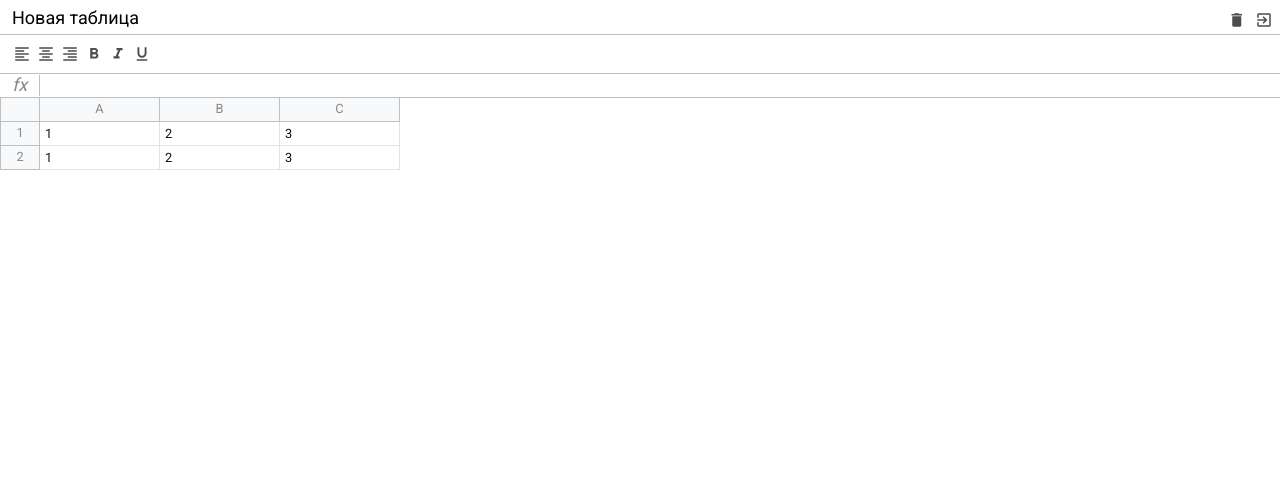
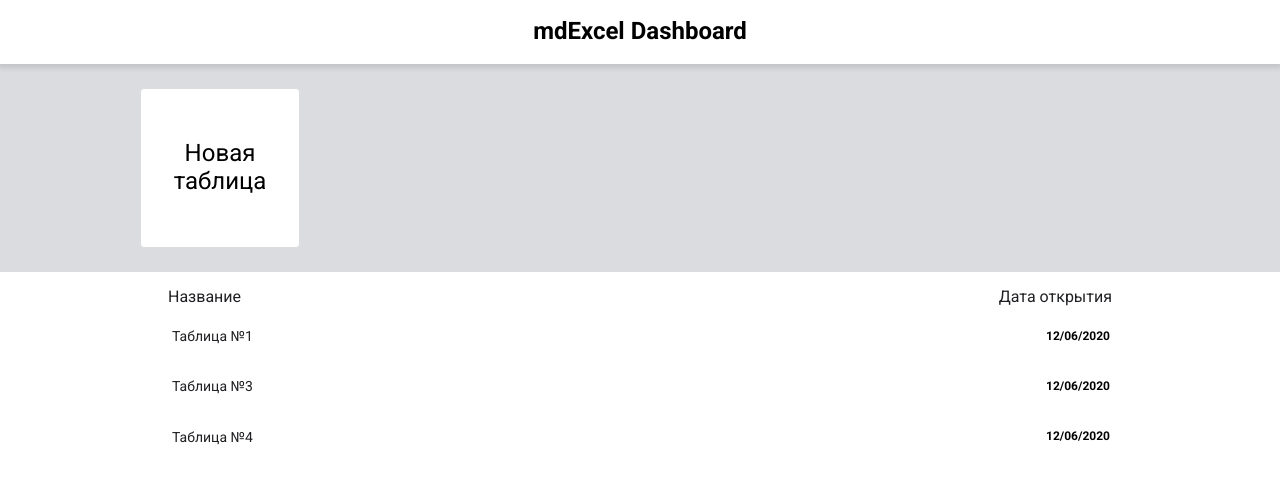
Before and after one commit to EffectDoplera/mdEcxel, a website built with webpack: page src/index.html in a window 1280 px wide. Built offline with nearby package versions, Linux system fonts and the light colour scheme.

Commit message:
dashboard layout

```diff
--- a/src/index.html
+++ b/src/index.html
@@ -12,103 +12,53 @@
   <body>
     <div id="app" class="container">
 
-      <div class="excel">
+      <div class="db">
 
-        <div class="excel__header">
+        <div class="db__header">
+          <h1>mdExcel Dashboard</h1>
+        </div>
 
-          <input type="text" class="input" value="Новая таблица" />
+        <div class="db__new">
+          <div class="db__view">
+            <a href="#" class="db__create">
+              Новая <br /> таблица
+            </a>
+          </div>
+        </div>
 
-          <div>
+        <div class="db__table db__view">
 
-            <div class="button">
-              <i class="material-icons">delete</i>
-            </div>
-
-            <div class="button">
-              <i class="material-icons">exit_to_app</i>
-            </div>
-
+          <div class="db__list-header">
+            <span>Название</span>
+            <span>Дата открытия</span>
           </div>
 
-        </div>
+          <ul class="db__list">
 
-        <div class="excel__toolbar">
+              <li class="db__record">
 
-          <div class="button">
-            <i class="material-icons">format_align_left</i>
-          </div>
-          <div class="button">
-            <i class="material-icons">format_align_center</i>
-          </div>
-          <div class="button">
-            <i class="material-icons">format_align_right</i>
-          </div>
-          <div class="button">
-            <i class="material-icons">format_bold</i>
-          </div>
-          <div class="button">
-            <i class="material-icons">format_italic</i>
-          </div>
-          <div class="button">
-            <i class="material-icons">format_underlined</i>
-          </div>
+                <a href="#">Таблица №1</a>
+                <strong>12/06/2020</strong>
+
+              </li>
+
+            <li class="db__record">
+
+              <a href="#">Таблица №3</a>
+              <strong>12/06/2020</strong>
+
+            </li>
+
+            <li class="db__record">
+
+              <a href="#">Таблица №4</a>
+              <strong>12/06/2020</strong>
+
+            </li>
+
+          </ul>
 
         </div>
-
-        <div class="excel__formula">
-
-          <div class="info">fx</div>
-          <div class="input" contenteditable spellcheck="false"></div>
-
-        </div>
-
-        <div class="excel__table">
-
-          <div class="row">
-
-            <div class="row-info"></div>
-
-            <div class="row-data">
-              <div class="column">
-                A
-              </div>
-              <div class="column">
-                B
-              </div>
-              <div class="column">
-                C
-              </div>
-            </div>
-          </div>
-
-          <div class="row">
-
-            <div class="row-info">
-              1
-            </div>
-
-            <div class="row-data">
-              <div class="cell" contenteditable>1</div>
-              <div class="cell" contenteditable>2</div>
-              <div class="cell" contenteditable>3</div>
-            </div>
-          </div>
-
-          <div class="row">
-
-            <div class="row-info">
-              2
-            </div>
-
-            <div class="row-data">
-              <div class="cell" contenteditable>1</div>
-              <div class="cell" contenteditable>2</div>
-              <div class="cell" contenteditable>3</div>
-            </div>
-          </div>
-
-        </div>
-
 
       </div>
 
--- a/src/scss/_mixins.scss
+++ b/src/scss/_mixins.scss
@@ -20,3 +20,9 @@
     cursor: pointer;
   }
 }
+
+@mixin clear-list() {
+  list-style: none;
+  margin: 0;
+  padding: 0;
+}
--- a/src/scss/_variables.scss
+++ b/src/scss/_variables.scss
@@ -4,4 +4,5 @@ $formula-height: 24px;
 $info-cell-width: 40px;
 $cell-width: 120px;
 $row-height: 24px;
+$db-header-height: 64px;
 $border-color: #c0c0c0
--- /dev/null
+++ b/src/scss/dashboard.scss
@@ -0,0 +1,95 @@
+@import "variables";
+@import "mixins";
+
+.db {
+
+  &__header {
+    position: fixed;
+    left: 0;
+    right: 0;
+    top: 0;
+    height: $db-header-height;
+    display: flex;
+    align-items: center;
+    justify-content: center;
+    background: #fff;
+    box-shadow: 0 2px 5px 2px rgba(60, 64, 67, 0.15);
+    z-index: 1000;
+  }
+
+  &__new {
+    margin-top: $db-header-height;
+    padding: 1.5rem;
+    background: #dadce0;
+  }
+
+  &__create {
+    width: 160px;
+    height: 160px;
+    background: #fff;
+    border-radius: 4px;
+    border: 1px solid #dadce0;
+    display: flex;
+    justify-content: center;
+    align-items: center;
+    font-size: 1.5rem;
+    text-decoration: none;
+    color: #000;
+    text-align: center;
+
+    &:hover {
+      cursor: pointer;
+      color: green;
+      border-color: green;
+    }
+  }
+
+  &__view {
+    max-width: 1000px;
+    margin: 0 auto;
+  }
+
+  &__table {
+    padding: 1rem;
+
+  }
+
+  &__list-header {
+    display: flex;
+    justify-content: space-between;
+    color: #202124;
+    font-weight: 500;
+    font-size: 16px;
+    margin-bottom: 10px;
+    padding: 0 12px;
+  }
+
+  &__list {
+    @include clear-list;
+  }
+
+  &__record {
+    display: flex;
+    justify-content: space-between;
+    align-items: center;
+    padding: 12px 14px 12px 16px;
+    margin-bottom: 10px;
+
+    &:hover {
+      background: #e6f4ea;
+      border-radius: 25px;
+    }
+
+    a {
+      text-decoration: none;
+      cursor: pointer;
+      color: #202124;
+      font-size: 14px;
+
+      &:hover {
+        text-decoration: underline;
+      }
+    }
+  }
+
+}
--- a/src/scss/index.scss
+++ b/src/scss/index.scss
@@ -5,6 +5,7 @@
 @import "toolbar";
 @import "formula";
 @import "table";
+@import "dashboard";
 
 * {
   margin: 0;
```
Also changed, not shown: src/assets/excel.html (added, +117 -0 lines).
